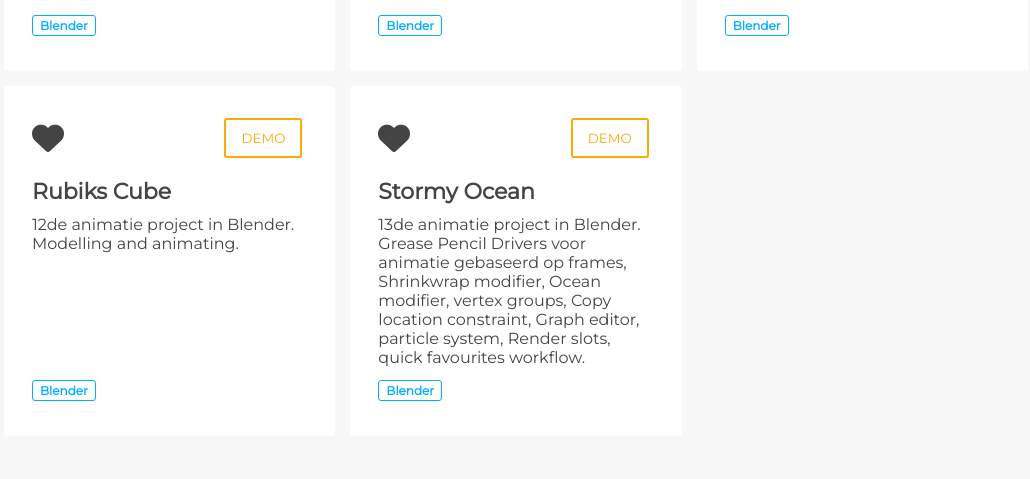
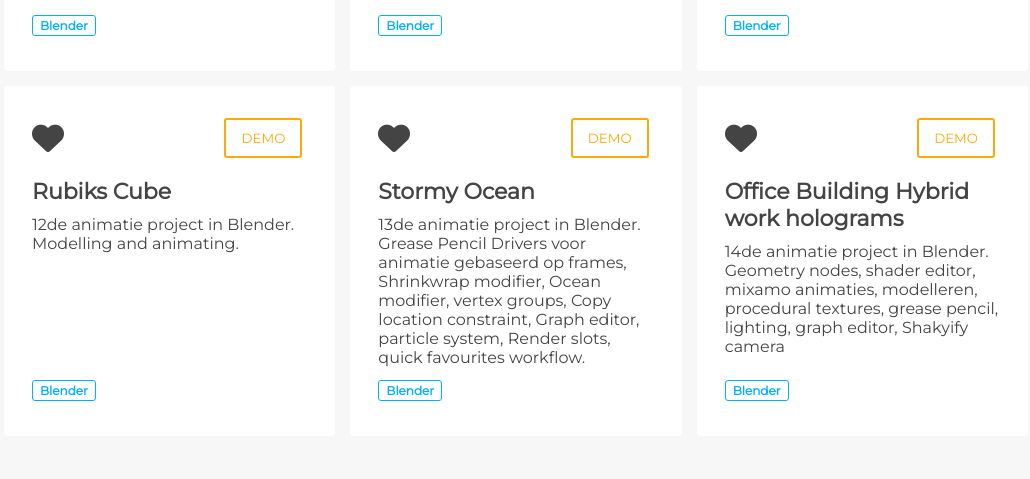
Before and after one commit to TimO143/v2, a React (Create React App) app: page / in a window 1280 px wide. Shown: the part 4318-4797 px from the top of the page, without its empty margins (124-1154 px from the left). Built offline with nearby package versions, Linux system fonts and the light colour scheme; the HTML template or start-up script is replaced by a standard one.

Commit message:
Blender project Hologram_Building

```diff
--- a/src/pages/ArtProjects/ArtProjData.js
+++ b/src/pages/ArtProjects/ArtProjData.js
@@ -97,4 +97,11 @@ export const artProjectData = [
     info:"13de animatie project in Blender. Grease Pencil Drivers voor animatie gebaseerd op frames, Shrinkwrap modifier, Ocean modifier, vertex groups, Copy location constraint, Graph editor, particle system, Render slots, quick favourites workflow. ",
     tech:['Blender']
 },
+{
+    title:'Office Building Hybrid work holograms',
+    demoId:'H-4PFjg5sAQ',
+    isVideo:true,
+    info:"14de animatie project in Blender. Geometry nodes, shader editor, mixamo animaties, modelleren, procedural textures, grease pencil, lighting, graph editor, Shakyify camera ",
+    tech:['Blender']
+},
 ]
```
